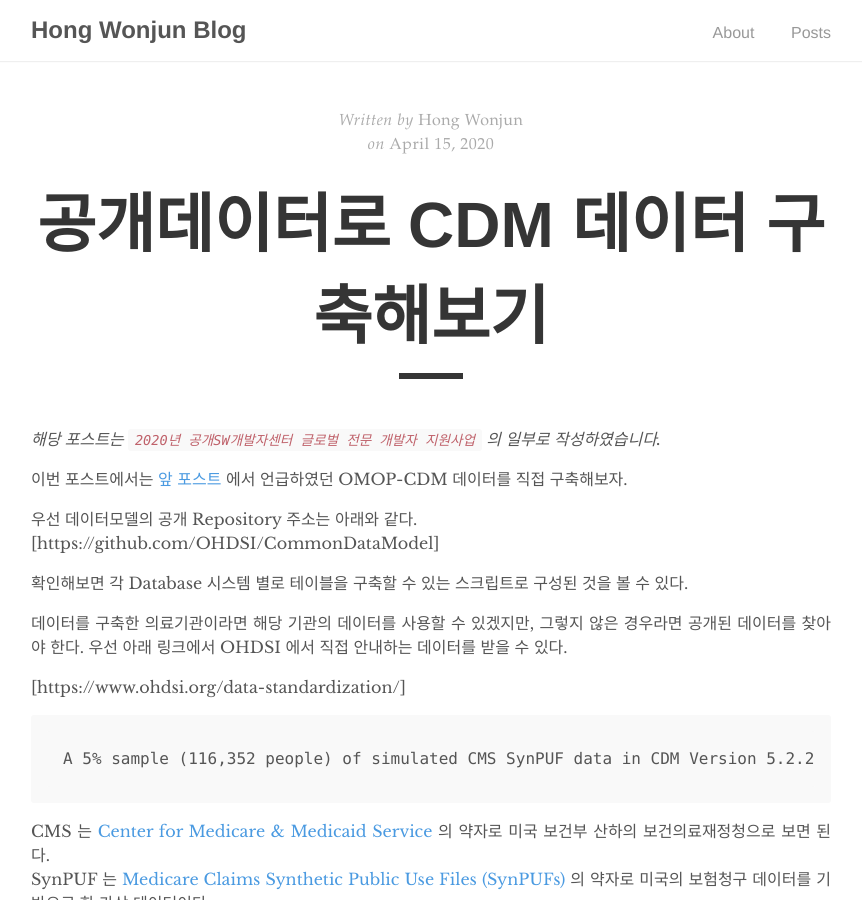
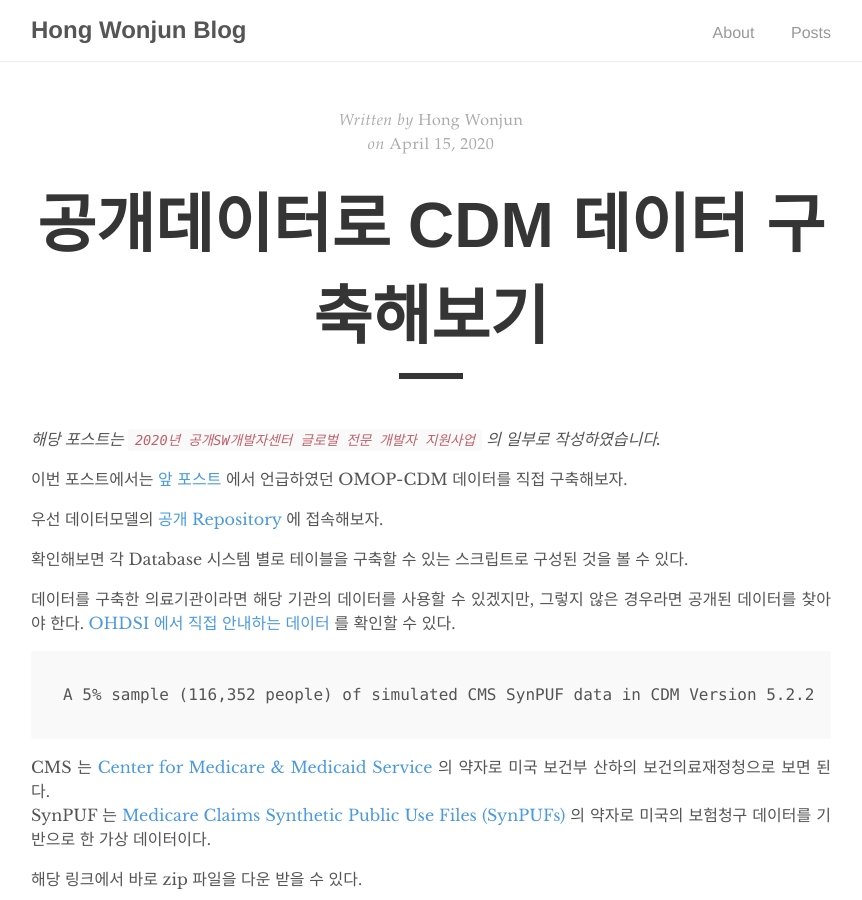
Before and after one commit to hongwonjun/hongwonjun.github.io, a Jekyll site: the page built from _posts/2020-04-15-공개데이터로-CDM-데이터-구축해보기.md, in a window 1280 px wide and 900 px high. Shown: the whole window, without its empty margins (209-1071 px from the left). Built offline with Jekyll 4.4.1, drawn with Linux system fonts in a browser that asks for light colours; some of the changed text lies outside the part shown.

Commit message:
modify(post): 링크 추가 - 공개데이터로 CDM 데이터 구축해보기

````diff
--- a/_posts/2020-04-15-공개데이터로-CDM-데이터-구축해보기.md
+++ b/_posts/2020-04-15-공개데이터로-CDM-데이터-구축해보기.md
@@ -11,15 +11,12 @@ tags: data, healthcare, open source
 
 이번 포스트에서는 [앞 포스트](https://hongwonjun.github.io/2020-04-12/OHDSI-%ED%94%84%EB%A1%9C%EC%A0%9D%ED%8A%B8%EC%99%80-%EA%B3%B5%EA%B0%9CSW%EA%B0%9C%EB%B0%9C%EC%9E%90%EC%84%BC%ED%84%B0-%ED%99%9C%EB%8F%99-%EC%8B%9C%EC%9E%91) 에서 언급하였던 OMOP-CDM 데이터를 직접 구축해보자.
 
-우선 데이터모델의 공개 Repository 주소는 아래와 같다.
-[https://github.com/OHDSI/CommonDataModel]
+우선 데이터모델의 [공개 Repository](https://github.com/OHDSI/CommonDataModel) 에 접속해보자.
 
 확인해보면 각 Database 시스템 별로 테이블을 구축할 수 있는 스크립트로 구성된 것을 볼 수 있다.
 
 데이터를 구축한 의료기관이라면 해당 기관의 데이터를 사용할 수 있겠지만, 그렇지 않은 경우라면 공개된 데이터를 찾아야 한다.
-우선 아래 링크에서 OHDSI 에서 직접 안내하는 데이터를 받을 수 있다.
-
-[https://www.ohdsi.org/data-standardization/]
+[OHDSI 에서 직접 안내하는 데이터](https://www.ohdsi.org/data-standardization/) 를 확인할 수 있다.
 
 ```
 A 5% sample (116,352 people) of simulated CMS SynPUF data in CDM Version 5.2.2 format is available to download from the OHDSI Google Drive (for additional details, see the README.md file included in the downloaded zip file):
````
Also changed, not shown: other parts of _posts/2020-04-15-공개데이터로-CDM-데이터-구축해보기.md (+2 -2 lines).
